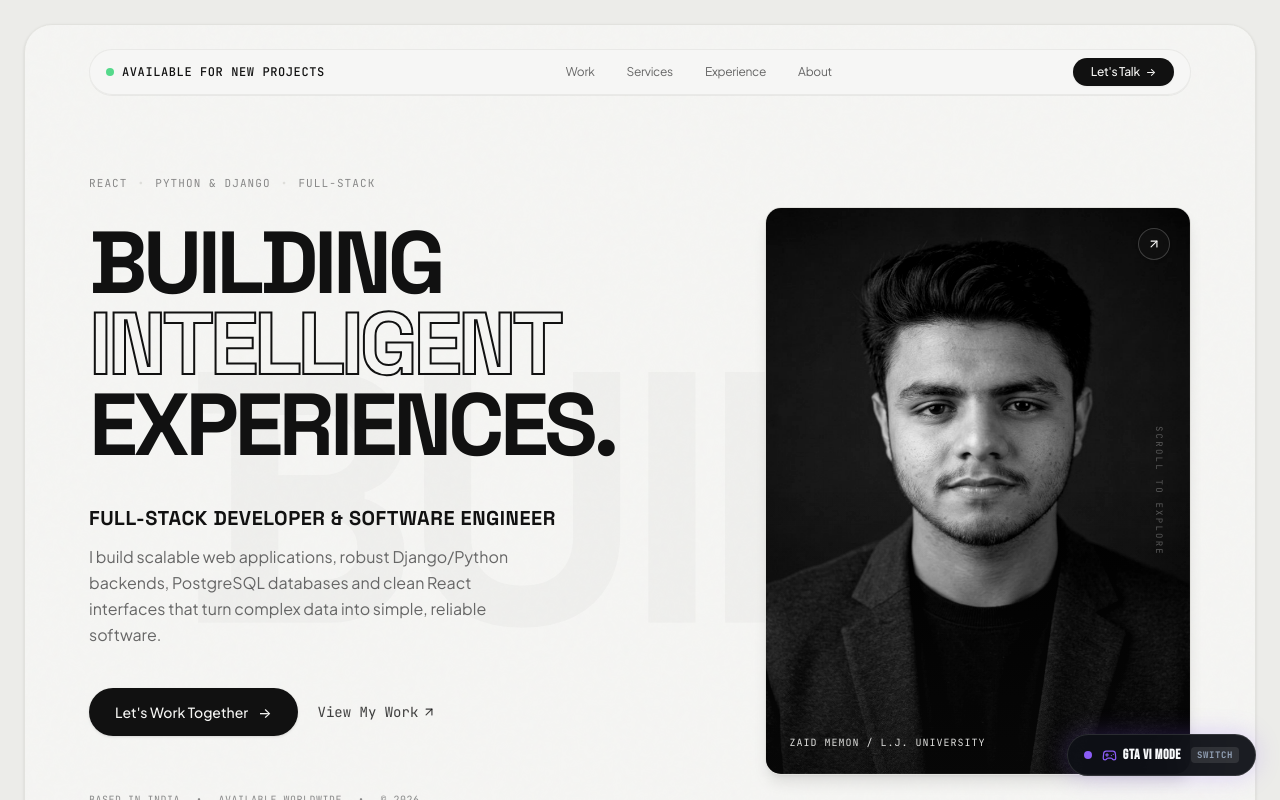
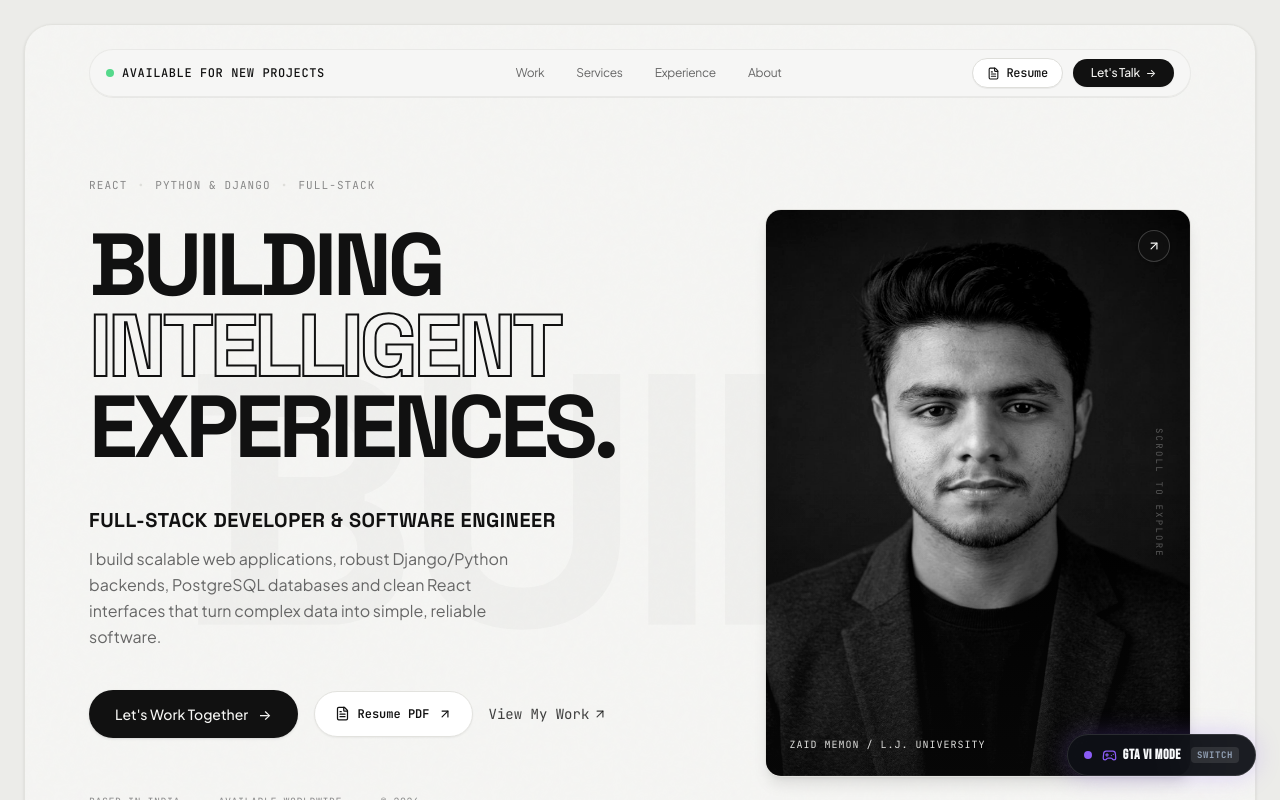
Before and after one commit to Zaidmemon5412/portfolio, a React (Vite) app: page / in a window 1280 px wide. Shown: the top 800 px of the page. Built offline with nearby package versions, Linux system fonts and the light colour scheme.

Commit message:
feat: add prominent Resume PDF buttons to Hero action row and Navbar navigation

```diff
--- a/src/components/layout/Navbar.jsx
+++ b/src/components/layout/Navbar.jsx
@@ -1,6 +1,6 @@
 import React, { useState, useEffect, useRef } from 'react';
 import { motion, AnimatePresence } from 'framer-motion';
-import { Menu, X } from 'lucide-react';
+import { Menu, X, FileText } from 'lucide-react';
 import { useCursor } from '../../hooks/useCursor';
 
 export default function Navbar() {
@@ -91,8 +91,20 @@ export default function Navbar() {
           ))}
         </nav>
 
-        {/* RIGHT: Black Pill CTA Button */}
-        <div className="flex items-center gap-3">
+        {/* RIGHT: Resume PDF & Black Pill CTA Buttons */}
+        <div className="flex items-center gap-2.5">
+          <a
+            href="/resume.pdf"
+            target="_blank"
+            rel="noreferrer"
+            onMouseEnter={() => setCursor && setCursor('pointer')}
+            onMouseLeave={resetCursor}
+            className="hidden sm:inline-flex items-center gap-1.5 px-3.5 py-1.5 rounded-full border border-[#DEDEDA] bg-[#FFFFFF] text-[#111111] text-xs font-mono font-medium hover:bg-[#E5E5E2] transition-all cursor-pointer shadow-2xs"
+          >
+            <FileText size={13} />
+            <span>Resume</span>
+          </a>
+
           <button
             onClick={() => scrollToSection('contact')}
             onMouseEnter={() => setCursor && setCursor('pointer')}
@@ -133,9 +145,20 @@ export default function Navbar() {
                 {link.label}
               </button>
             ))}
+
+            <a
+              href="/resume.pdf"
+              target="_blank"
+              rel="noreferrer"
+              className="w-full py-2 rounded-full border border-[#E2E2DE] text-[#111111] text-xs font-mono text-center flex items-center justify-center gap-2"
+            >
+              <FileText size={14} />
+              <span>Download Resume (PDF)</span>
+            </a>
+
             <button
               onClick={() => scrollToSection('contact')}
-              className="w-full mt-1 py-2 rounded-full bg-[#111111] text-white text-xs font-medium text-center"
+              className="w-full py-2 rounded-full bg-[#111111] text-white text-xs font-medium text-center"
             >
               Let's Talk →
             </button>
--- a/src/components/sections/Hero.jsx
+++ b/src/components/sections/Hero.jsx
@@ -1,6 +1,6 @@
 import React, { useRef } from 'react';
 import { motion, useMotionValue, useSpring, useTransform } from 'framer-motion';
-import { ArrowUpRight } from 'lucide-react';
+import { ArrowUpRight, FileText } from 'lucide-react';
 import { useCursor } from '../../hooks/useCursor';
 
 export default function Hero() {
@@ -57,7 +57,7 @@ export default function Hero() {
         {/* LEFT COLUMN: BRAND & EDITORIAL CONTENT */}
         <div className="lg:col-span-7 space-y-6 sm:space-y-8 text-left z-10 transform-gpu">
 
-          {/* Eyebrow Label matching Zaid's real stack */}
+          {/* Eyebrow Label */}
           <motion.div
             initial={{ opacity: 0, y: 12 }}
             animate={{ opacity: 1, y: 0 }}
@@ -128,12 +128,12 @@ export default function Hero() {
             </p>
           </motion.div>
 
-          {/* CTA Actions */}
+          {/* CTA Actions (With Prominent Resume Button) */}
           <motion.div
             initial={{ opacity: 0, y: 12 }}
             animate={{ opacity: 1, y: 0 }}
             transition={{ duration: 0.55, delay: 0.32, ease: 'easeOut' }}
-            className="flex flex-wrap items-center gap-5 pt-2 transform-gpu"
+            className="flex flex-wrap items-center gap-4 pt-2 transform-gpu"
           >
             <button
               onClick={() => scrollToSection('contact')}
@@ -144,6 +144,19 @@ export default function Hero() {
               <span>Let's Work Together</span>
               <span className="transform group-hover:translate-x-1 transition-transform duration-200">→</span>
             </button>
+
+            <a
+              href="/resume.pdf"
+              target="_blank"
+              rel="noreferrer"
+              onMouseEnter={() => setCursor && setCursor('pointer')}
+              onMouseLeave={resetCursor}
+              className="inline-flex items-center gap-2 px-5 py-3.5 rounded-full border border-[#E2E2DE] bg-[#FFFFFF] text-[#111111] text-xs font-mono font-semibold hover:bg-[#E5E5E2] hover:border-[#CCCCCC] transition-all duration-200 cursor-pointer shadow-xs group"
+            >
+              <FileText size={15} className="text-[#111111]" />
+              <span>Resume PDF</span>
+              <ArrowUpRight size={14} className="transform group-hover:translate-x-0.5 group-hover:-translate-y-0.5 transition-transform duration-200" />
+            </a>
 
             <button
               onClick={() => scrollToSection('selected-work')}
```
